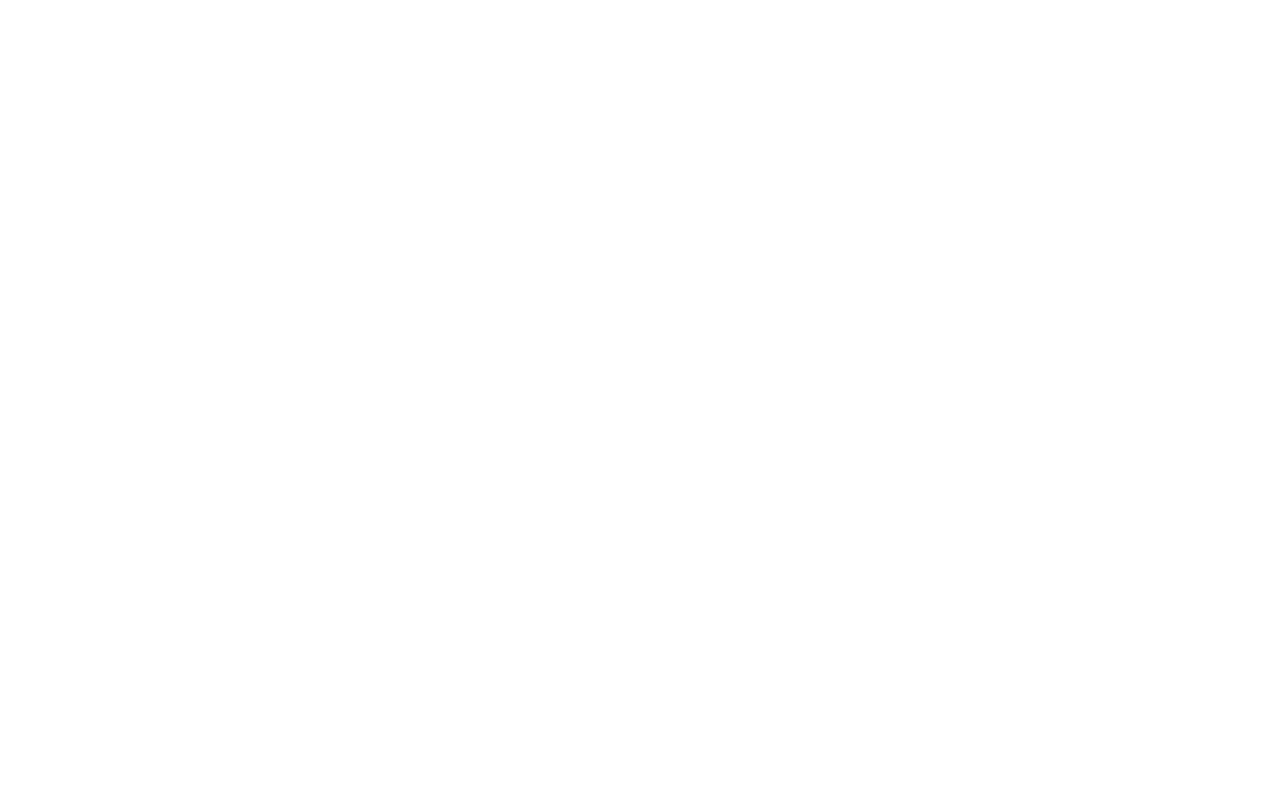
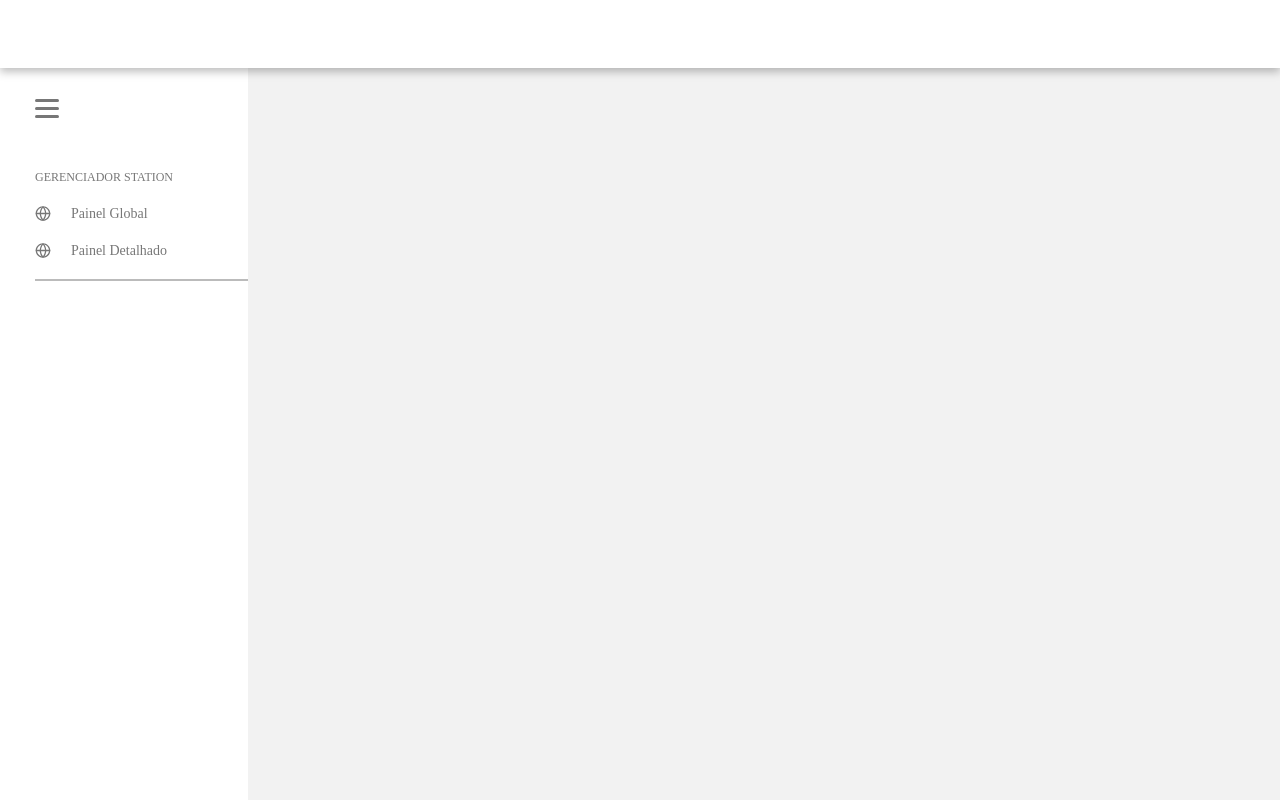
Before and after one commit to FelipePizzio/compliance-station, a React (Create React App) app: page / in a window 1280 px wide. Built offline with nearby package versions, Linux system fonts and the light colour scheme.

Commit message:
add header, sidebar(wip)

```diff
--- a/src/App.tsx
+++ b/src/App.tsx
@@ -1,3 +1,5 @@
+import Header from "components/header/header";
+import Sidebar from "components/sidebar/sidebar";
 import React from "react";
 import { GlobalStyle } from "styles/global";
 
@@ -5,8 +7,10 @@
   return (
     <>
       <GlobalStyle />
-      <div>
-      </div>
+      <Header />
+      <main>
+        <Sidebar />
+      </main>
     </>
   );
 }
--- /dev/null
+++ b/src/components/header/header.tsx
@@ -0,0 +1,10 @@
+import React from "react";
+import { HeaderStyled } from "./style";
+
+const Header = () => {
+  return (
+    <HeaderStyled />
+  );
+};
+
+export default Header;
--- /dev/null
+++ b/src/components/header/style.ts
@@ -0,0 +1,8 @@
+import styled from 'styled-components';
+
+export const HeaderStyled = styled.header`
+  width: 100%;
+  min-height: 68px;
+  background: var(--branco);
+  filter: drop-shadow(0px 4px 4px rgba(0, 0, 0, 0.25));
+`;
--- /dev/null
+++ b/src/components/menu-hamburguer/menu-hamburguer.tsx
@@ -0,0 +1,14 @@
+import React from "react";
+import { Container } from "./style";
+
+const MenuHamburguer = () => {
+  return(
+    <Container>
+      <span></span>
+      <span></span>
+      <span></span>
+    </Container>
+  );
+};
+
+export default MenuHamburguer;
--- /dev/null
+++ b/src/components/menu-hamburguer/style.ts
@@ -0,0 +1,21 @@
+import styled from 'styled-components';
+
+export const Container = styled.div`
+  display: flex;
+  flex-direction: column;
+  justify-content: center;
+  gap: 5px;
+
+  width: 24px;
+  height: 24px;
+
+  cursor: pointer;
+
+  span {
+    width: 100%;
+    height: 3px;
+    border-radius: 2px;
+
+    background: var(--cinza-700);
+  }
+`;
--- /dev/null
+++ b/src/components/sidebar/info-block/info-block.tsx
@@ -0,0 +1,22 @@
+import React from "react";
+import IconGlobo from 'assets/globe.svg';
+import { Container, Item, Spacer, Title } from "./style";
+
+const InfoBlock = () => {
+  return (
+    <Container>
+      <Title>GERENCIADOR STATION</Title>
+      <Item>
+        <img alt='globo' src={IconGlobo}/>
+        <p>Painel Global</p>
+      </Item>
+      <Item>
+        <img alt='globo' src={IconGlobo}/>
+        <p>Painel Detalhado</p>
+      </Item>
+      <Spacer />
+    </Container>
+  );
+}
+
+export default InfoBlock;
--- /dev/null
+++ b/src/components/sidebar/info-block/style.ts
@@ -0,0 +1,34 @@
+import styled from 'styled-components';
+
+export const Container = styled.div`
+  display: flex;
+  flex-direction: column;
+  gap: 20px;
+
+  margin-top: 50px;
+`;
+
+export const Title = styled.span`
+  font-size: 12px;
+  font-weight: 500;
+  line-height: 14.63px;
+
+  color: var(--cinza-700);
+`;
+
+export const Item = styled.div`
+  display: flex;
+  gap: 20px;
+
+  p {
+    font-size: 14px;
+    font-weight: 500;
+    line-height: 17px;
+    color: var(--cinza-700);
+  }
+`;
+
+export const Spacer = styled.div`
+  border: 0.5px solid var(--cinza-300);
+
+`;
--- /dev/null
+++ b/src/components/sidebar/sidebar.tsx
@@ -0,0 +1,15 @@
+import MenuHamburguer from "components/menu-hamburguer/menu-hamburguer";
+import React from "react";
+import InfoBlock from "./info-block/info-block";
+import { Container } from "./style";
+
+const Sidebar = () => {
+  return (
+    <Container>
+      <MenuHamburguer />
+      <InfoBlock />
+    </Container>
+  );
+};
+
+export default Sidebar;
--- /dev/null
+++ b/src/components/sidebar/style.ts
@@ -0,0 +1,13 @@
+import styled from 'styled-components';
+
+export const Container = styled.div`
+  width: 248px;
+  height: calc(100vh - 68px);
+  background: var(--branco);
+
+  display: flex;
+  flex-direction: column;
+
+  padding-left: 35px;
+  padding-top: 28px;
+`;
--- /dev/null
+++ b/src/react-app-env.d.ts
@@ -0,0 +1 @@
+/// <reference types="react-scripts" />
--- a/src/styles/global.ts
+++ b/src/styles/global.ts
@@ -20,6 +20,6 @@
   }
 
   body {
-    background-color: var(--branco);
+    background: var(--cinza-100);
   }
 `;
--- a/tsconfig.json
+++ b/tsconfig.json
@@ -9,7 +9,7 @@
     "allowSyntheticDefaultImports": true,
     "strict": true,
     "forceConsistentCasingInFileNames": true,
-    "module": "esnext",
+    "module": "commonjs",
     "moduleResolution": "node",
     "resolveJsonModule": true,
     "isolatedModules": true,
```
Also changed, not shown: src/assets/globe.svg (added).
